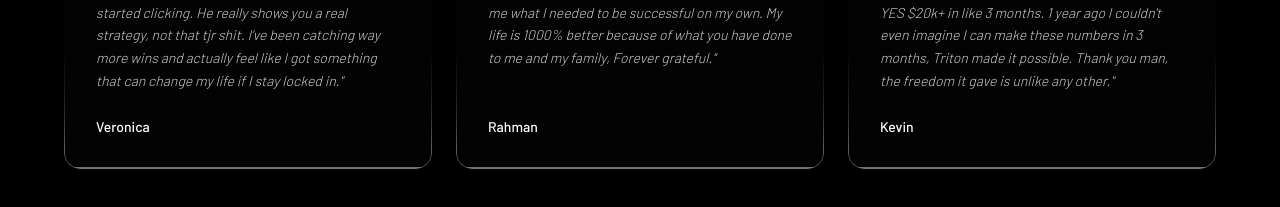
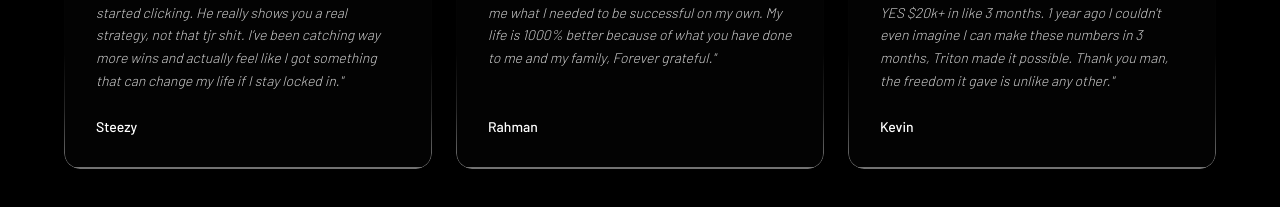
Before and after one commit to w1mayankz/TritonTrades-71f26, a React (Vite) app: page / in a window 1280 px wide. Shown: the part 4783-4990 px from the top of the page. Built offline with nearby package versions, Linux system fonts and the light colour scheme.

Commit message:
Update Testimonials.jsx

```diff
--- a/src/components/Testimonials.jsx
+++ b/src/components/Testimonials.jsx
@@ -4,7 +4,7 @@ import { Star } from 'lucide-react'
 const items = [
   {
     quote: "I used to be lost in trading, just guessing… ever since I tapped into Jenz’s discord everything started clicking. He really shows you a real strategy, not that tjr shit. I’ve been catching way more wins and actually feel like I got something that can change my life if I stay locked in.",
-    name: 'Veronica',
+    name: 'Steezy',
     role: 'Student',
   },
   {
```
